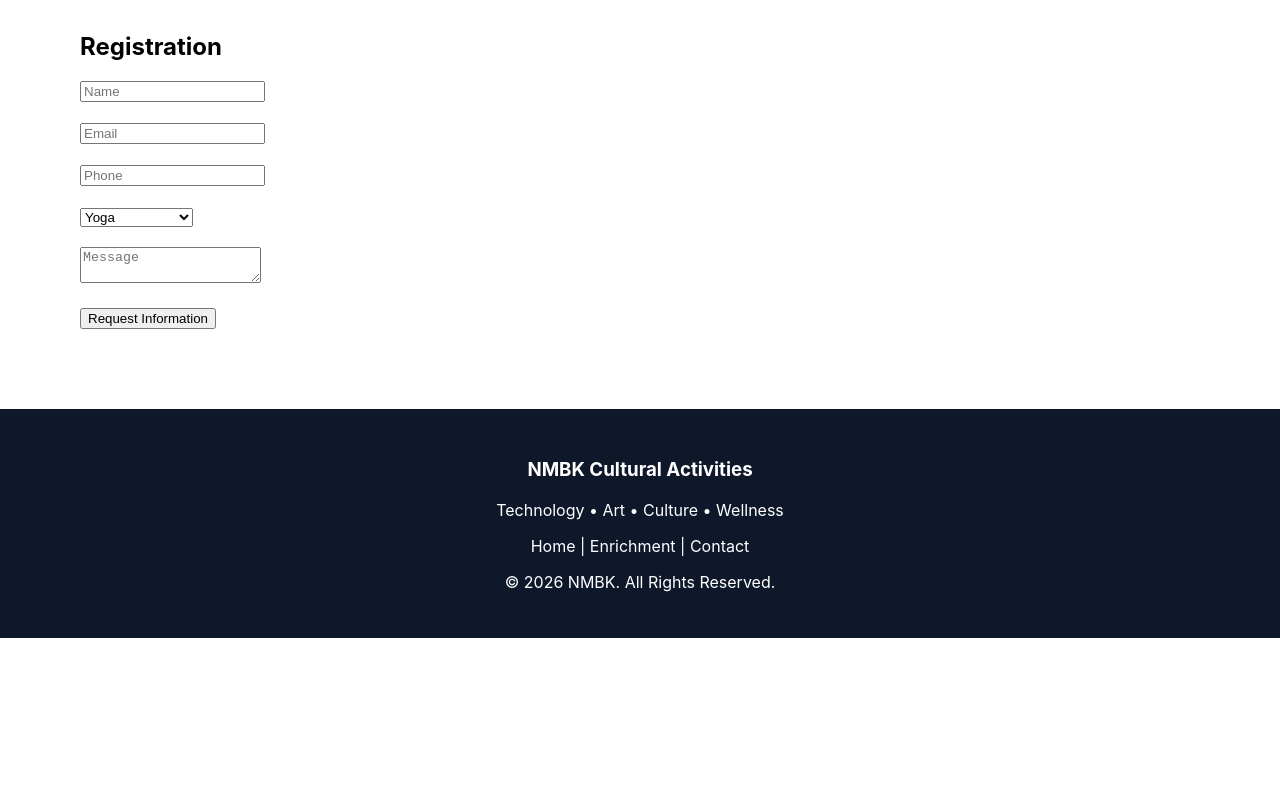
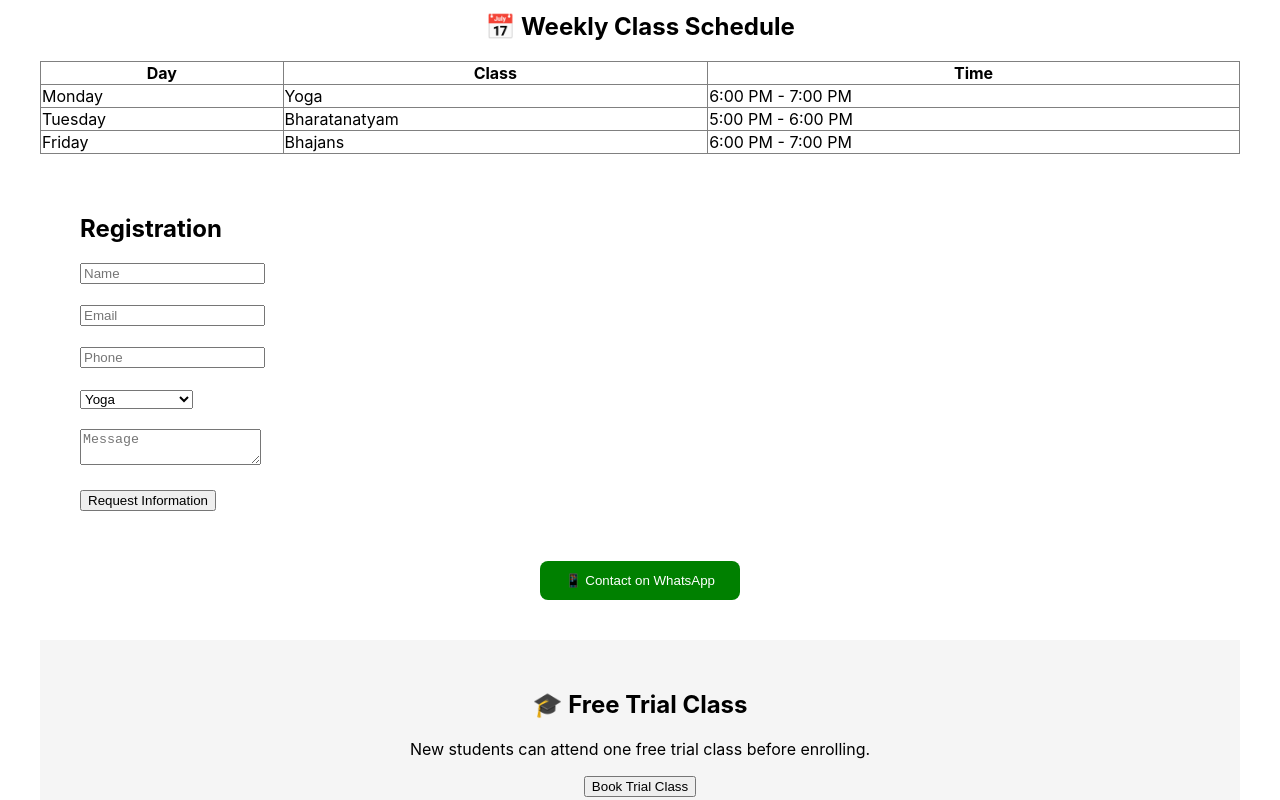
Before and after one commit to Sandhya123564/nmbk-project, a React (Create React App) app in the folder frontend/: page /classes in a window 1280 px wide. Shown: the part 1320-2120 px from the top of the page. Before the commit the page ends 1958 px from the top, so only its background shows below. Built offline with nearby package versions, Linux system fonts and the light colour scheme.

Commit message:
Improved Classes page

```diff
--- a/frontend/src/components/Classes.js
+++ b/frontend/src/components/Classes.js
@@ -3,28 +3,48 @@ import React from "react";
 function Classes() {
   return (
     <div style={{ padding: "40px" }}>
-      <h1 style={{ textAlign: "center" }}>NMBK Classes & Schedule</h1>
+      <h1 style={{ textAlign: "center" }}>
+        NMBK Classes & Schedule
+      </h1>
 
       {/* Yoga */}
-      <div style={{ background: "#f5f5f5", padding: "20px", margin: "20px", borderRadius: "10px" }}>
+      <div
+        style={{
+          background: "#f5f5f5",
+          padding: "20px",
+          margin: "20px",
+          borderRadius: "10px"
+        }}
+      >
         <h2>🧘 Yoga Classes</h2>
+
         <p>
           Traditional Hatha Yoga focused on flexibility,
           strength, breath awareness and mental well-being.
         </p>
 
         <h3>Schedule</h3>
+
         <p>Monday: 18:00 - 19:00 (Online)</p>
         <p>Wednesday: 18:00 - 19:00 (Online)</p>
         <p>Saturday: 09:00 - 10:00 (In Person)</p>
 
-        <p><b>Suitable For:</b> Beginners, Intermediate, Adults</p>
+        <p>
+          <b>Suitable For:</b> Beginners, Intermediate, Adults
+        </p>
 
         <button>Join Yoga Classes</button>
       </div>
 
       {/* Bharatanatyam */}
-      <div style={{ background: "#f5f5f5", padding: "20px", margin: "20px", borderRadius: "10px" }}>
+      <div
+        style={{
+          background: "#f5f5f5",
+          padding: "20px",
+          margin: "20px",
+          borderRadius: "10px"
+        }}
+      >
         <h2>💃 Bharatanatyam Classes</h2>
 
         <p>
@@ -33,17 +53,27 @@ function Classes() {
         </p>
 
         <h3>Schedule</h3>
+
         <p>Tuesday: 17:00 - 18:00 (Beginners)</p>
         <p>Thursday: 17:00 - 18:00 (Intermediate)</p>
         <p>Saturday: 10:30 - 12:00 (Mixed Group)</p>
 
-        <p><b>Suitable For:</b> Children, Teens, Adults</p>
+        <p>
+          <b>Suitable For:</b> Children, Teens, Adults
+        </p>
 
         <button>Enroll in Bharatanatyam</button>
       </div>
 
-      {/* Bhajans */}
-      <div style={{ background: "#f5f5f5", padding: "20px", margin: "20px", borderRadius: "10px" }}>
+      {/* Bhajan */}
+      <div
+        style={{
+          background: "#f5f5f5",
+          padding: "20px",
+          margin: "20px",
+          borderRadius: "10px"
+        }}
+      >
         <h2>🎵 Bhajan & Music Classes</h2>
 
         <p>
@@ -52,19 +82,74 @@ function Classes() {
         </p>
 
         <h3>Schedule</h3>
+
         <p>Friday: 18:00 - 19:00 (Online)</p>
         <p>Sunday: 10:00 - 11:00 (Hybrid)</p>
 
-        <p><b>Suitable For:</b> Children, Adults, Families</p>
+        <p>
+          <b>Suitable For:</b> Children, Adults, Families
+        </p>
 
         <button>Join Music Classes</button>
       </div>
+
+      {/* Weekly Schedule */}
+      <h2 style={{ textAlign: "center", marginTop: "40px" }}>
+        📅 Weekly Class Schedule
+      </h2>
+
+      <table
+        style={{
+          width: "100%",
+          borderCollapse: "collapse",
+          marginTop: "20px"
+        }}
+        border="1"
+      >
+        <thead>
+          <tr>
+            <th>Day</th>
+            <th>Class</th>
+            <th>Time</th>
+          </tr>
+        </thead>
+
+        <tbody>
+          <tr>
+            <td>Monday</td>
+            <td>Yoga</td>
+            <td>6:00 PM - 7:00 PM</td>
+          </tr>
+
+          <tr>
+            <td>Tuesday</td>
+            <td>Bharatanatyam</td>
+            <td>5:00 PM - 6:00 PM</td>
+          </tr>
+
+          <tr>
+            <td>Friday</td>
+            <td>Bhajans</td>
+            <td>6:00 PM - 7:00 PM</td>
+          </tr>
+        </tbody>
+      </table>
+
+      {/* Registration */}
       <div style={{ margin: "20px", padding: "20px" }}>
         <h2>Registration</h2>
 
-  <input type="text" placeholder="Name" /><br /><br />
-  <input type="email" placeholder="Email" /><br /><br />
-  <input type="text" placeholder="Phone" /><br /><br />
+        <input type="text" placeholder="Name" />
+        <br />
+        <br />
+
+        <input type="email" placeholder="Email" />
+        <br />
+        <br />
+
+        <input type="text" placeholder="Phone" />
+        <br />
+        <br />
 
         <select>
           <option>Yoga</option>
@@ -72,13 +157,48 @@ function Classes() {
           <option>Bhajans</option>
         </select>
 
-  <br /><br />
+        <br />
+        <br />
 
         <textarea placeholder="Message"></textarea>
 
-  <br /><br />
+        <br />
+        <br />
 
         <button>Request Information</button>
+      </div>
+
+      {/* WhatsApp */}
+      <div style={{ textAlign: "center", marginTop: "30px" }}>
+        <button
+          style={{
+            padding: "12px 25px",
+            background: "green",
+            color: "white",
+            border: "none",
+            borderRadius: "8px"
+          }}
+        >
+          📱 Contact on WhatsApp
+        </button>
+      </div>
+
+      {/* Trial Class */}
+      <div
+        style={{
+          background: "#f5f5f5",
+          padding: "30px",
+          marginTop: "40px",
+          textAlign: "center"
+        }}
+      >
+        <h2>🎓 Free Trial Class</h2>
+
+        <p>
+          New students can attend one free trial class before enrolling.
+        </p>
+
+        <button>Book Trial Class</button>
       </div>
     </div>
   );
```
Lines whose indentation alone changed are shown as unchanged.
